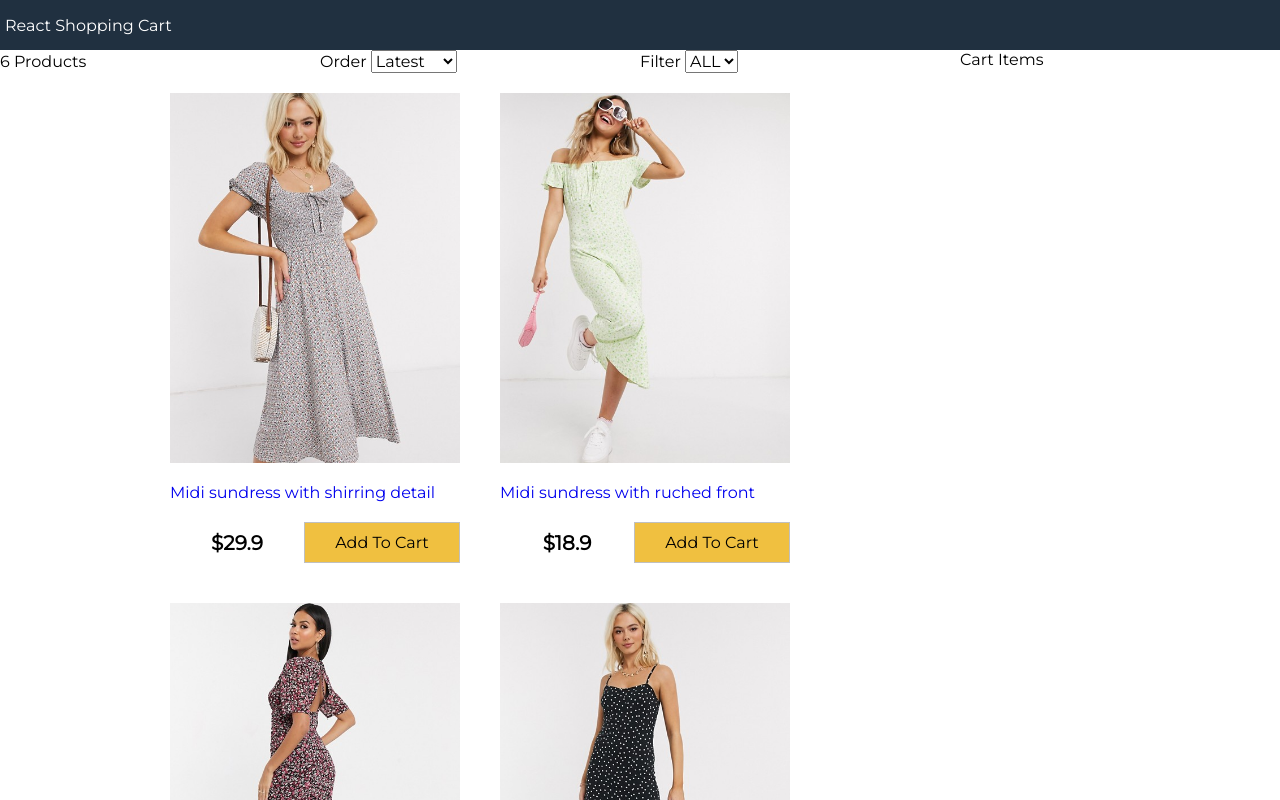
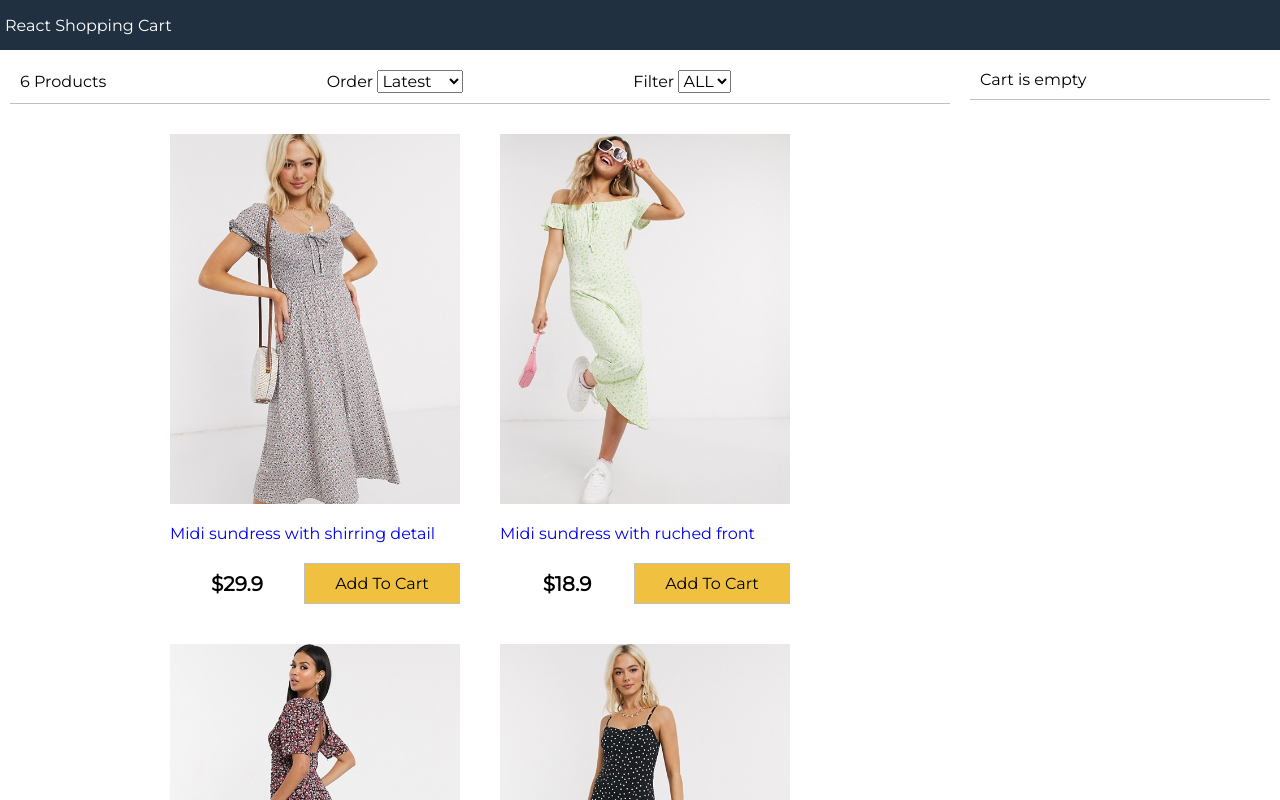
Before and after one commit to 79532345119/RR-shopping-cart, a React (Create React App) app: page / in a window 1280 px wide. Shown: the top 800 px of the page. Built offline with nearby package versions, Linux system fonts and the light colour scheme.

Commit message:
create cart component

```diff
--- a/src/App.js
+++ b/src/App.js
@@ -1,6 +1,7 @@
-import React from "react"
+import React from "react";
 import Filter from "./components/Filter";
 import Products from "./components/Products";
+import Cart from "./components/Cart";
 import data from "./data.json"
 
 class App extends React.Component {
@@ -8,10 +9,30 @@
     super();
     this.state = {
       products: data.products,
+      cartItems: [],
       size: "",
       sort: "",
       count: data.products.length
     }
+  }
+  removeFromCart = (product) => {
+    const cartItems = this.state.cartItems.slice();
+    this.setState({ cartItems: cartItems.filter(x=>x._id !== product._id)})
+  }
+
+  addToCart = (product) => {
+    const cartItems = this.state.cartItems.slice();
+    let alreadyInCart = false
+    cartItems.forEach(item=>{
+      if(item._id === product._id) {
+        item.count++
+        alreadyInCart = true
+      }
+    })
+    if (!alreadyInCart) {
+      cartItems.push({...product, count: 1})
+    }
+    this.setState({cartItems})
   }
 
   sortProducts = (event) => {
@@ -25,7 +46,6 @@
         ((a.price < b.price)? 1:-1):
         ((a._id > b._id)? 1:-1)
       ))
-
     }))
   }
 
@@ -40,7 +60,6 @@
           )
         })
     }
-
   }
 
   render() {
@@ -58,10 +77,14 @@
                       sortProducts={this.sortProducts}
                       filterProducts={this.filterProducts}
                 />
-              <Products products={this.state.products} />
+              <Products products={this.state.products}
+                        addToCart={this.addToCart}
+              />
             </div>
             <div className="sidebar">
-              Cart Items
+              <Cart cartItems={this.state.cartItems}
+                    removeFromCart={this.removeFromCart}
+              />
             </div>
           </div>
         </main>
--- /dev/null
+++ b/src/components/Cart.js
@@ -0,0 +1,41 @@
+import React, { Component } from 'react'
+import formatCurrency from '../utils'
+
+export default class Cart extends Component {
+    render() {
+        const {cartItems} = this.props
+        return (
+            <div>
+                {cartItems.length === 0?
+                    <div className="cart cart-header">Cart is empty</div>
+                    : (<div className="cart cart-header">You have {cartItems.length} in the cart{" "}</div>)}
+                <div>
+                    <div className="cart">
+                        <ul className="cart-items">
+                            {cartItems.map(item=>(<li key={item._id}>
+                                <div>
+                                    <img src={item.image} alt={item.title}></img>
+                                </div>
+                                <div>{item.title}</div>
+                                <div className="right">
+                                    {formatCurrency(item.price)} x {item.count} {" "}
+                                    <button className="button" onClick={()=>this.props.removeFromCart(item)}>Remove</button>
+                                </div>
+                            </li> ))}
+                        </ul>
+                    </div>
+                    {cartItems.length !==0 && (
+                        <div className="cart">
+                            <div className="total">
+                                <div> Total: {" "}
+                                    {formatCurrency(cartItems.reduce((a, c) => a + (c.price*c.count), 0)) }
+                                </div>
+                                <button className="button primary">Proceed</button>
+                            </div>
+                        </div>
+                    )}
+                </div>
+            </div>
+        )
+    }
+}
--- a/src/components/Products.js
+++ b/src/components/Products.js
@@ -19,7 +19,7 @@
                                     <div>
                                         {formatCurrency(product.price) }
                                     </div>
-                                    <button className="button primary">
+                                    <button onClick={()=>this.props.addToCart(product)} className="button primary">
                                         Add To Cart
                                     </button>
                                 </div>
--- a/src/index.css
+++ b/src/index.css
@@ -128,7 +128,51 @@
   display: flex;
   justify-content: space-between;
   align-items: center;
+  padding: 1rem;
+  margin: 1rem;
+  border-bottom: 0.1rem #c0c0c0 solid;
 }
 .filter div {
   flex: 1;
 }
+
+/* Cart */
+
+.cart {
+  padding: 1rem;
+  margin: 1rem;
+  display: flex;
+}
+.cart-header {
+  border-bottom: 0.1rem #c0c0c0 solid;
+}
+.cart-items {
+  padding: 0;
+  width: 100%;
+  list-style: none;
+}
+.cart-items img {
+  width: 5rem;
+  display: flex;
+}
+.cart-items li div {
+  padding: 0.5rem;
+}
+.cart-items li div:last-child {
+  flex: 1;
+}
+.right {
+  text-align: right;
+}
+.total {
+  display: flex;
+  justify-content: space-between;
+  align-items: center;
+  width: 100%;
+}
+.total > div {
+  font-size: 2rem;
+}
+.total > div, .total > button {
+  flex: 1;
+}
```
Also changed, not shown: 2 other files (tests, documents, lock files or other folders).
